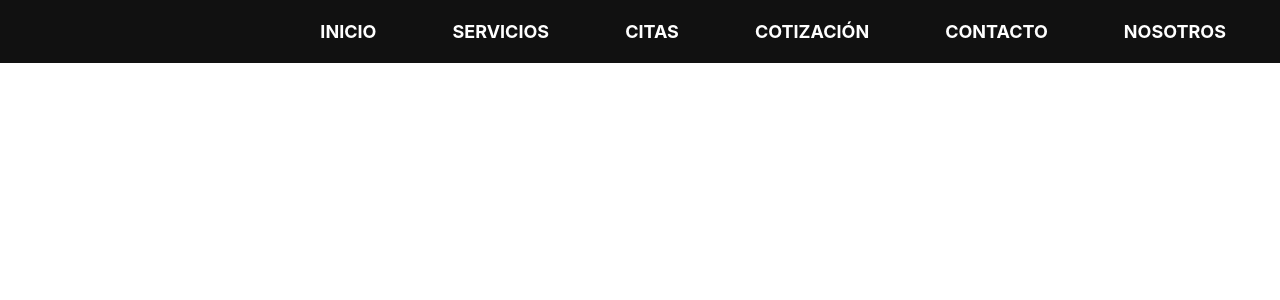
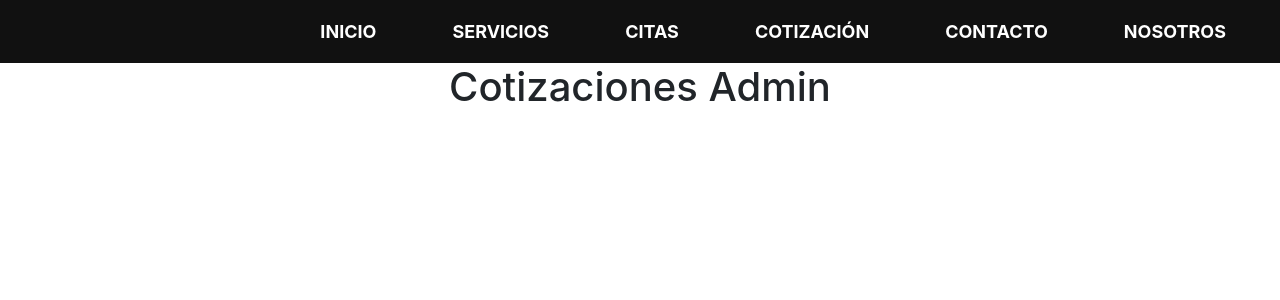
Before and after one commit to marianaevv/ElGarage_project, a React (Create React App) app in the folder elgarage/frontend/: page /admin/cotizaciones in a window 1280 px wide. Shown: the top 300 px of the page. Built offline with nearby package versions, Linux system fonts and the light colour scheme.

Commit message:
Prepare admin routes

```diff
--- a/elgarage/frontend/src/App.js
+++ b/elgarage/frontend/src/App.js
@@ -5,7 +5,9 @@ import Navigation from './components/Navigation';
 import Inicio from './Inicio';
 import Servicios from './Servicios';
 import Citas from './Citas';
+import CitasAdmin from './CitasAdmin';
 import Cotizacion from './Cotizacion';
+import CotizacionAdmin from './CotizacionAdmin';
 import Contacto from './Contacto';
 import Nosotros from './Nosotros';
 import Weather from './weather';
@@ -26,9 +28,12 @@ function App() {
           <Route path="/Cotizacion" component={Cotizacion}/>
           <Route path="/Contacto" component={Contacto}/>
           <Route path="/Nosotros" component={Nosotros}/>
-     <Route path="/Login" component={LoginAdmin}/>
+
+          {/* Admin routes */}
+          <Route path="/login" component={LoginAdmin}/>
+          <Route path="/admin/citas" component={CitasAdmin}/>
+          <Route path="/admin/cotizaciones" component={CotizacionAdmin}/>
         </Switch>
-
       </div>
     </Router>
   );
```
Also changed, not shown: elgarage/frontend/src/CotizacionAdmin.js (renamed from elgarage/frontend/src/CotizacionesAdmin.js). Lines whose indentation alone changed are shown as unchanged.
